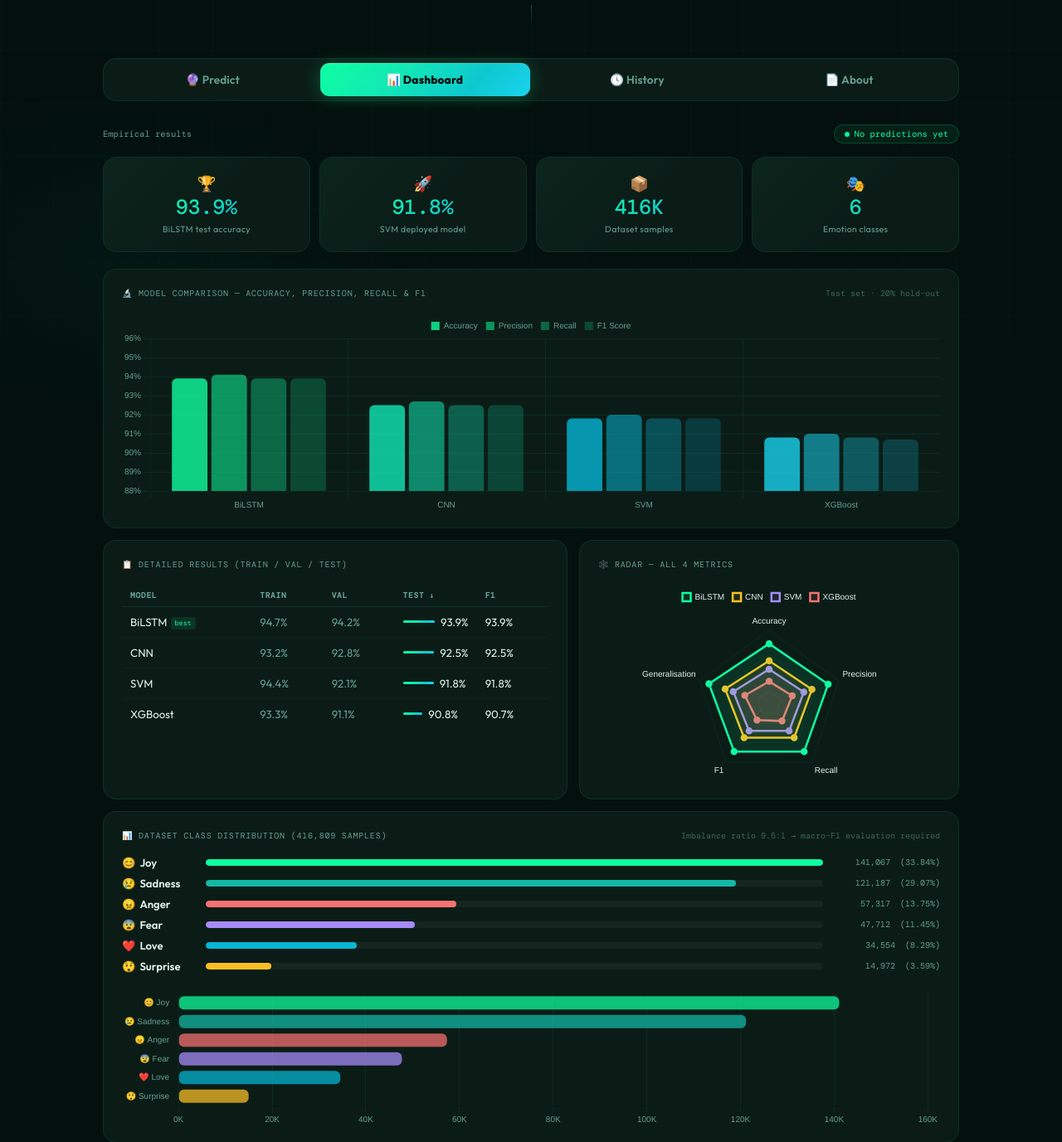
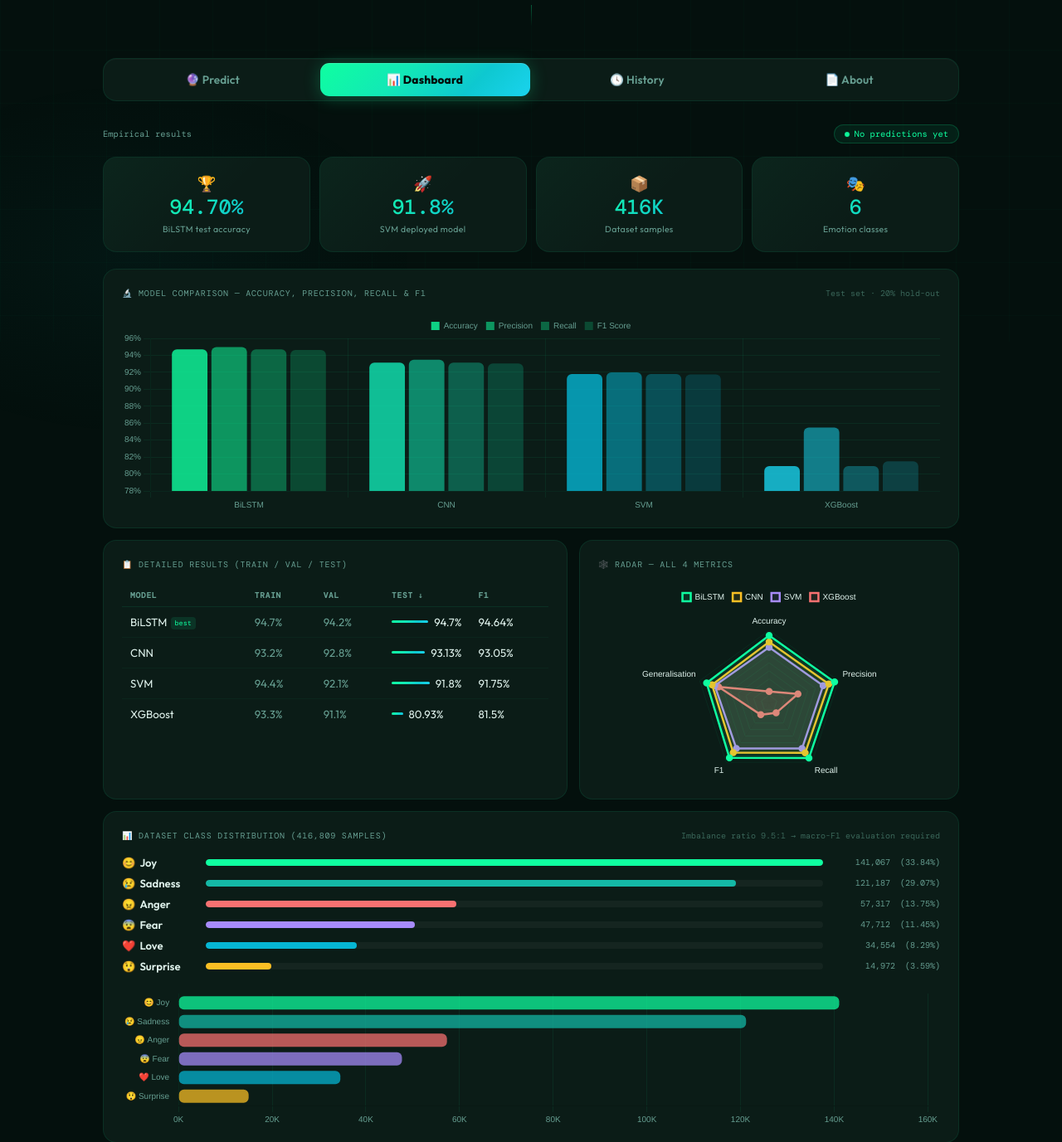
Before and after one commit to limhpone/st125970-MindTrace-yolanda-ML-Final-Project, a Flask app: page / in a window 1280 px wide, after a click on "📊 Dashboard". Shown: the part 388-1765 px from the top of the page at 83% size. Run offline with Flask 3, Linux system fonts and the light colour scheme; parts of the project's set-up code (start-up, migrations or seed data) failed here and were passed over; some web fonts are replaced.

Commit message:
mini fixes-finalised revision

```diff
--- a/app.py
+++ b/app.py
@@ -79,10 +79,10 @@ CHAT_WORDS = {
 # ── Model results — Table 9, MindTrace thesis ────────────────────────────────
 # Actual metrics from Emotion_prediction_source_code.ipynb on balanced 89,832-sample corpus
 MODEL_STATS = {
-    "BiLSTM":  {"train":94.7,"val":94.2,"test":93.9,"precision":94.1,"recall":93.9,"f1":93.9},
-    "CNN":     {"train":93.2,"val":92.8,"test":92.5,"precision":92.7,"recall":92.5,"f1":92.5},
-    "SVM":     {"train":94.4,"val":92.1,"test":91.8,"precision":92.0,"recall":91.8,"f1":91.8},
-    "XGBoost": {"train":93.3,"val":91.1,"test":90.8,"precision":91.0,"recall":90.8,"f1":90.7},
+    "BiLSTM":  {"train":94.7,"val":94.2,"test":94.70,"precision":94.97,"recall":94.70,"f1":94.64},
+    "CNN":     {"train":93.2,"val":92.8,"test":93.13,"precision":93.47,"recall":93.13,"f1":93.05},
+    "SVM":     {"train":94.4,"val":92.1,"test":91.80,"precision":92.00,"recall":91.80,"f1":91.75},
+    "XGBoost": {"train":93.3,"val":91.1,"test":80.93,"precision":85.48,"recall":80.93,"f1":81.50},
 }
 
 # ── Class distribution — Table 4, MindTrace thesis ──────────────────────────
@@ -225,7 +225,7 @@ def stats():
         "dataset_size":       416809,
         "num_classes":        6,
         "deployed_model":     "SVM + TF-IDF Pipeline (sklearn)",
-        "best_model":         "BiLSTM (93.9% test accuracy)",
+        "best_model":         "BiLSTM (94.70% test accuracy)",
         "research_question":  (
             "How do traditional ML models (SVM, XGBoost) compare with deep learning "
             "models (CNN, BiLSTM) in multi-class emotion classification from social "
--- a/templates/index.html
+++ b/templates/index.html
@@ -592,7 +592,7 @@ footer a{color:var(--g3);text-decoration:none;}
 
   <!-- KPIs -->
   <div class="kpi-grid">
-    <div class="kpi"><span class="kpi-em">🏆</span><div class="kpi-val">93.9%</div><div class="kpi-lbl">BiLSTM test accuracy</div></div>
+    <div class="kpi"><span class="kpi-em">🏆</span><div class="kpi-val">94.70%</div><div class="kpi-lbl">BiLSTM test accuracy</div></div>
     <div class="kpi"><span class="kpi-em">🚀</span><div class="kpi-val">91.8%</div><div class="kpi-lbl">SVM deployed model</div></div>
     <div class="kpi"><span class="kpi-em">📦</span><div class="kpi-val">416K</div><div class="kpi-lbl">Dataset samples</div></div>
     <div class="kpi"><span class="kpi-em">🎭</span><div class="kpi-val">6</div><div class="kpi-lbl">Emotion classes</div></div>
@@ -726,10 +726,10 @@ footer a{color:var(--g3);text-decoration:none;}
     <div class="about-card">
       <div class="ab-title">Four Models</div>
       <div class="model-chips">
-        <div class="mc"><span class="mc-name">BiLSTM</span><span class="mc-desc">Captures long-range bidirectional contextual dependencies; highest test accuracy 93.9%</span></div>
-        <div class="mc"><span class="mc-name">CNN</span><span class="mc-desc">Extracts local n-gram features via convolution and pooling; test accuracy 92.5%</span></div>
-        <div class="mc"><span class="mc-name">SVM</span><span class="mc-desc">Margin-based classifier on TF-IDF sparse features; strong classical baseline 91.8%</span></div>
-        <div class="mc"><span class="mc-name">XGBoost</span><span class="mc-desc">Regularised gradient-boosted ensemble on TF-IDF; non-linear baseline 90.8%</span></div>
+        <div class="mc"><span class="mc-name">BiLSTM</span><span class="mc-desc">Captures long-range bidirectional contextual dependencies; highest test accuracy 94.70%</span></div>
+        <div class="mc"><span class="mc-name">CNN</span><span class="mc-desc">Extracts local n-gram features via convolution and pooling; test accuracy 93.13%</span></div>
+        <div class="mc"><span class="mc-name">SVM</span><span class="mc-desc">Margin-based classifier on TF-IDF sparse features; strong classical baseline 91.80%</span></div>
+        <div class="mc"><span class="mc-name">XGBoost</span><span class="mc-desc">Regularised gradient-boosted ensemble on TF-IDF; non-linear baseline 80.93%</span></div>
       </div>
     </div>
   </div>
@@ -779,10 +779,10 @@ const EMOTION_META = {
 };
 
 const MODEL_DATA = {
-  BiLSTM:  {train:94.7,val:94.2,test:93.9,precision:94.1,recall:93.9,f1:93.9},
-  CNN:     {train:93.2,val:92.8,test:92.5,precision:92.7,recall:92.5,f1:92.5},
-  SVM:     {train:94.4,val:92.1,test:91.8,precision:92.0,recall:91.8,f1:91.8},
-  XGBoost: {train:93.3,val:91.1,test:90.8,precision:91.0,recall:90.8,f1:90.7},
+  BiLSTM:  {train:94.7,val:94.2,test:94.70,precision:94.97,recall:94.70,f1:94.64},
+  CNN:     {train:93.2,val:92.8,test:93.13,precision:93.47,recall:93.13,f1:93.05},
+  SVM:     {train:94.4,val:92.1,test:91.80,precision:92.00,recall:91.80,f1:91.75},
+  XGBoost: {train:93.3,val:91.1,test:80.93,precision:85.48,recall:80.93,f1:81.50},
 };
 
 const CLASS_DATA = [
@@ -1116,7 +1116,7 @@ function initCharts(){
       plugins:{legend:{display:true,labels:{color:TXT,font:{size:10},boxWidth:10}}},
       scales:{
         x:{grid:{color:GRID},ticks:{color:TXT,font:{size:10}}},
-        y:{min:88,max:96,grid:{color:GRID},ticks:{color:TXT,callback:v=>v+'%',font:{size:10}}}
+        y:{min:78,max:96,grid:{color:GRID},ticks:{color:TXT,callback:v=>v+'%',font:{size:10}}}
       }}
   });
 
@@ -1126,15 +1126,15 @@ function initCharts(){
     data:{
       labels:['Accuracy','Precision','Recall','F1','Generalisation'],
       datasets:[
-        {label:'BiLSTM', data:[93.9,94.1,93.9,93.9,94.2],borderColor:G,backgroundColor:G+'18',pointBackgroundColor:G,borderWidth:2.5},
-        {label:'CNN',    data:[92.5,92.7,92.5,92.5,92.8],borderColor:Y,backgroundColor:Y+'18',pointBackgroundColor:Y,borderWidth:2.5},
-        {label:'SVM',    data:[91.8,92.0,91.8,91.8,92.1],borderColor:P,backgroundColor:P+'18',pointBackgroundColor:P,borderWidth:2.5},
-        {label:'XGBoost',data:[90.8,91.0,90.8,90.7,91.1],borderColor:A,backgroundColor:A+'18',pointBackgroundColor:A,borderWidth:2.5},
+        {label:'BiLSTM', data:[94.70,94.97,94.70,94.64,94.2],borderColor:G,backgroundColor:G+'18',pointBackgroundColor:G,borderWidth:2.5},
+        {label:'CNN',    data:[93.13,93.47,93.13,93.05,92.8],borderColor:Y,backgroundColor:Y+'18',pointBackgroundColor:Y,borderWidth:2.5},
+        {label:'SVM',    data:[91.80,92.00,91.80,91.75,92.1],borderColor:P,backgroundColor:P+'18',pointBackgroundColor:P,borderWidth:2.5},
+        {label:'XGBoost',data:[80.93,85.48,80.93,81.50,91.1],borderColor:A,backgroundColor:A+'18',pointBackgroundColor:A,borderWidth:2.5},
       ]
     },
     options:{responsive:true,maintainAspectRatio:false,
       plugins:{legend:{display:true,labels:{color:'#dff2ec',font:{size:10},boxWidth:10}}},
-      scales:{r:{min:89,max:95,ticks:{display:false},grid:{color:GRID},
+      scales:{r:{min:78,max:96,ticks:{display:false},grid:{color:GRID},
         pointLabels:{color:'#dff2ec',font:{size:10}}}}}
   });
 
@@ -1243,8 +1243,8 @@ function buildPerfTable(){
   const maxT = Math.max(...entries.map(([,d])=>d.test));
   tbody.innerHTML = entries.map(([name,d])=>{
     const isBest = d.test===maxT;
-    // bar width as percentage of (range 78-97=19%)
-    const barPct = Math.max(0,Math.round((d.test-89)/6*100));
+    // bar width as percentage of (range 78-96=18)
+    const barPct = Math.max(0,Math.round((d.test-78)/18*100));
     return `<tr${isBest?' class="best-row"':''}>
       <td>${name}${isBest?'<span class="best-p">best</span>':''}</td>
       <td style="color:var(--muted2)">${d.train}%</td>
```
Also changed, not shown: Final_Report/img/Aboutsection_whole.png, Final_Report/img/about.png (deleted), Final_Report/img/dashboard.png, Final_Report/img/dashboard_2.png, Final_Report/img/dashboard_overview.png, README.md, 7 other files.
